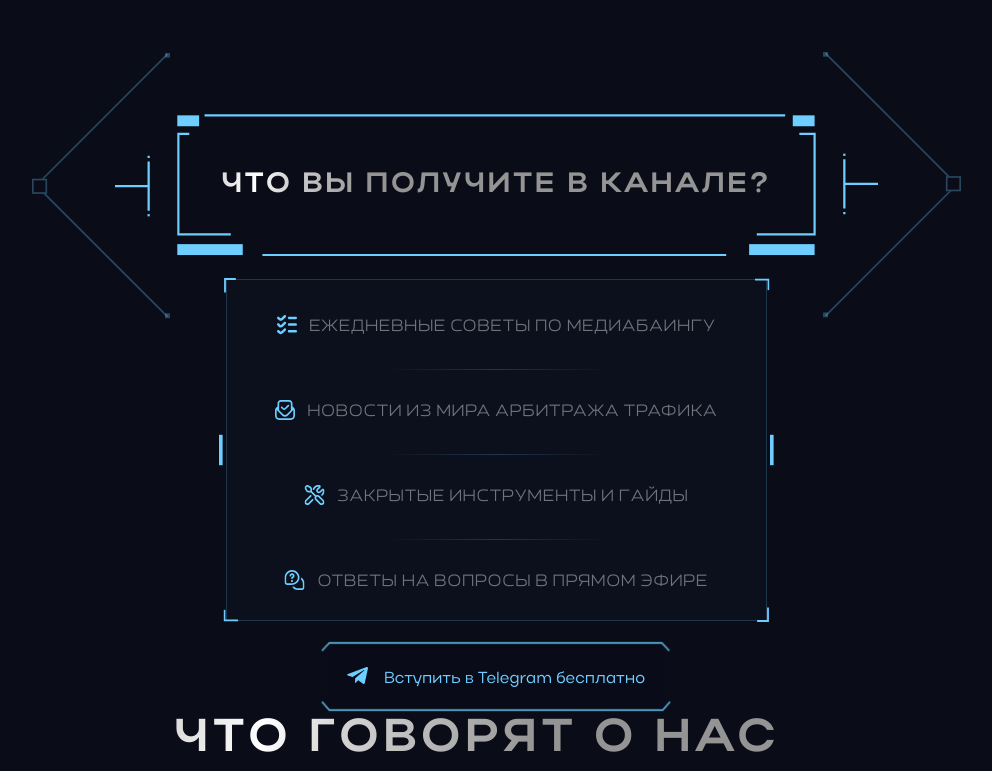
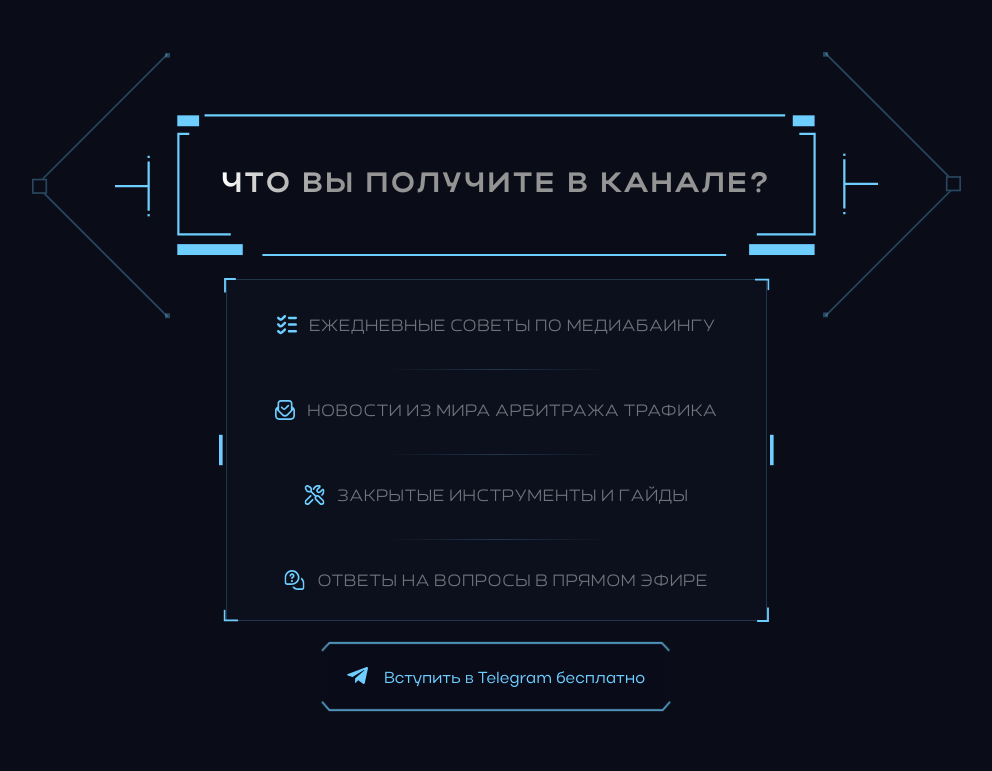
Before and after one commit to sitl-idnm/MarsaLanding, a Next.js app: page / in a window 1280 px wide. Shown: the part 1379-2150 px from the top of the page, without its empty margins (144-1136 px from the left). Built offline with nearby package versions, Linux system fonts and the light colour scheme.

Commit message:
Добавил отсутп к блоку Получить

```diff
--- a/src/modules/get/get.module.scss
+++ b/src/modules/get/get.module.scss
@@ -8,6 +8,15 @@
 	align-items: center;
 	padding: 0 12px;
 	max-width: 100vw;
+	margin-bottom: 148px;
+
+	@include tablet {
+		margin-bottom: 76px;
+	}
+
+	@include tablet-small {
+		margin-bottom: 74px;
+	}
 }
 
 .subcontainer {
```
